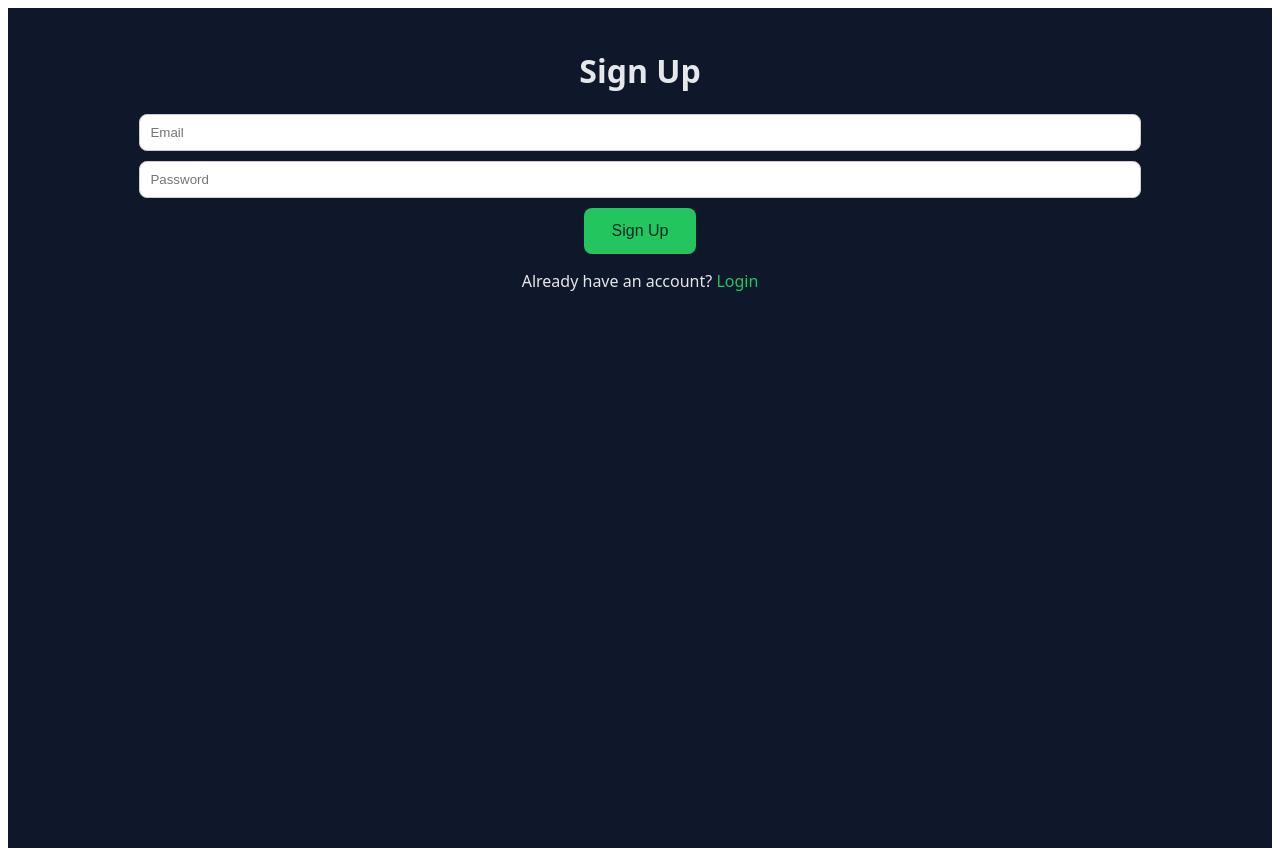
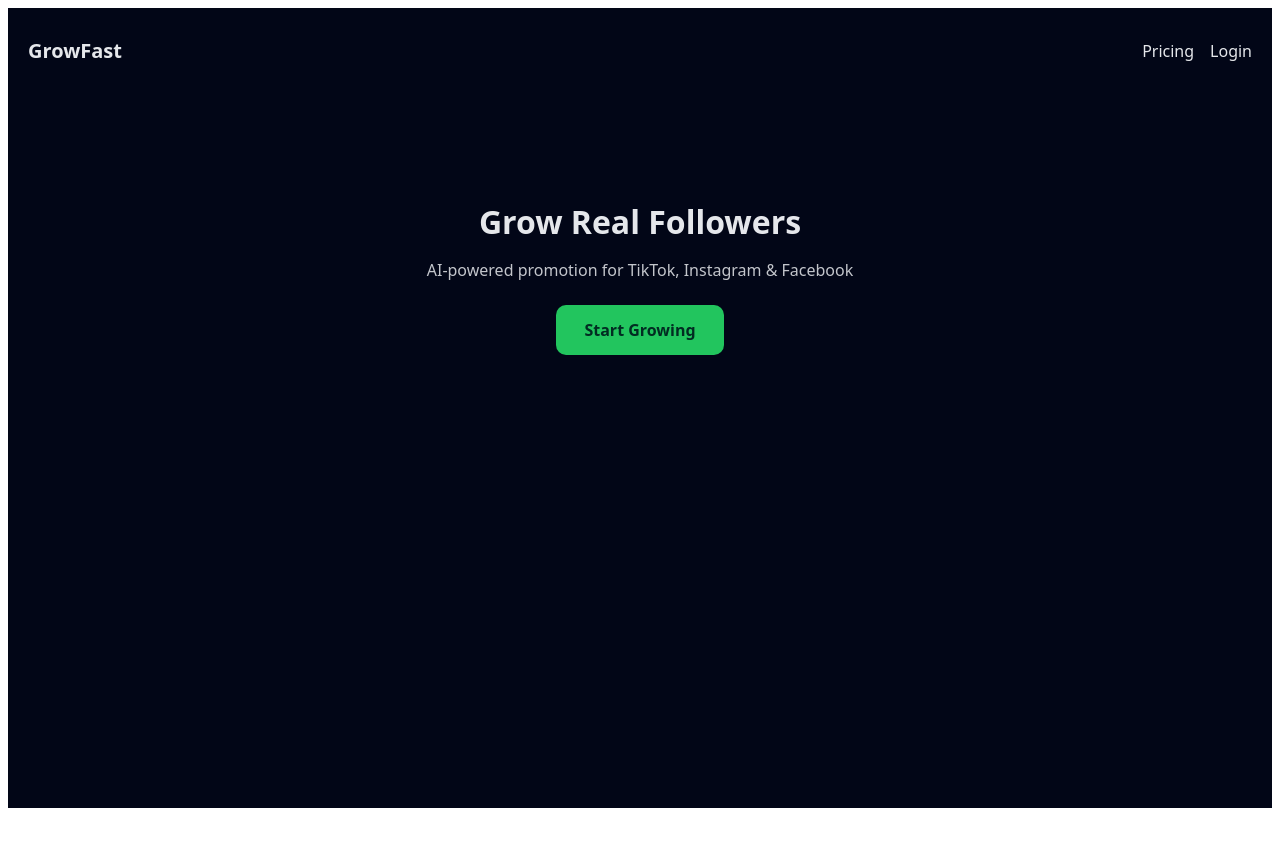
Before and after one commit to yooneaintchue161287-beep/socialmediagrow, a Next.js app: page / in a window 1280 px wide. After the commit the page ends 816 px from the top, so only its background shows below. Built offline with nearby package versions, Linux system fonts and the light colour scheme.

Commit message:
Update _app.js

```diff
--- a/pages/_app.js
+++ b/pages/_app.js
@@ -1,20 +1,3 @@
-export default function Signup() {
-  return (
-    <div style={styles.page}>
-      <h1>Sign Up</h1>
-      <input placeholder="Email" style={styles.input} />
-      <input placeholder="Password" type="password" style={styles.input} />
-      <button style={styles.button}>Sign Up</button>
-      <p>
-        Already have an account? <a href="/login" style={styles.link}>Login</a>
-      </p>
-    </div>
-  );
+export default function App({ Component, pageProps }) {
+  return <Component {...pageProps} />
 }
-
-const styles = {
-  page: { padding: 20, textAlign: "center", minHeight: "100vh", background: "#0f172a", color: "#e5e7eb", fontFamily: "system-ui, sans-serif" },
-  input: { display: "block", margin: "10px auto", padding: 10, width: "80%", borderRadius: 8, border: "1px solid #ccc" },
-  button: { padding: "14px 28px", fontSize: 16, borderRadius: 8, background: "#22c55e", border: "none", color: "#022c22", cursor: "pointer" },
-  link: { color: "#22c55e", textDecoration: "none" },
-};
```
